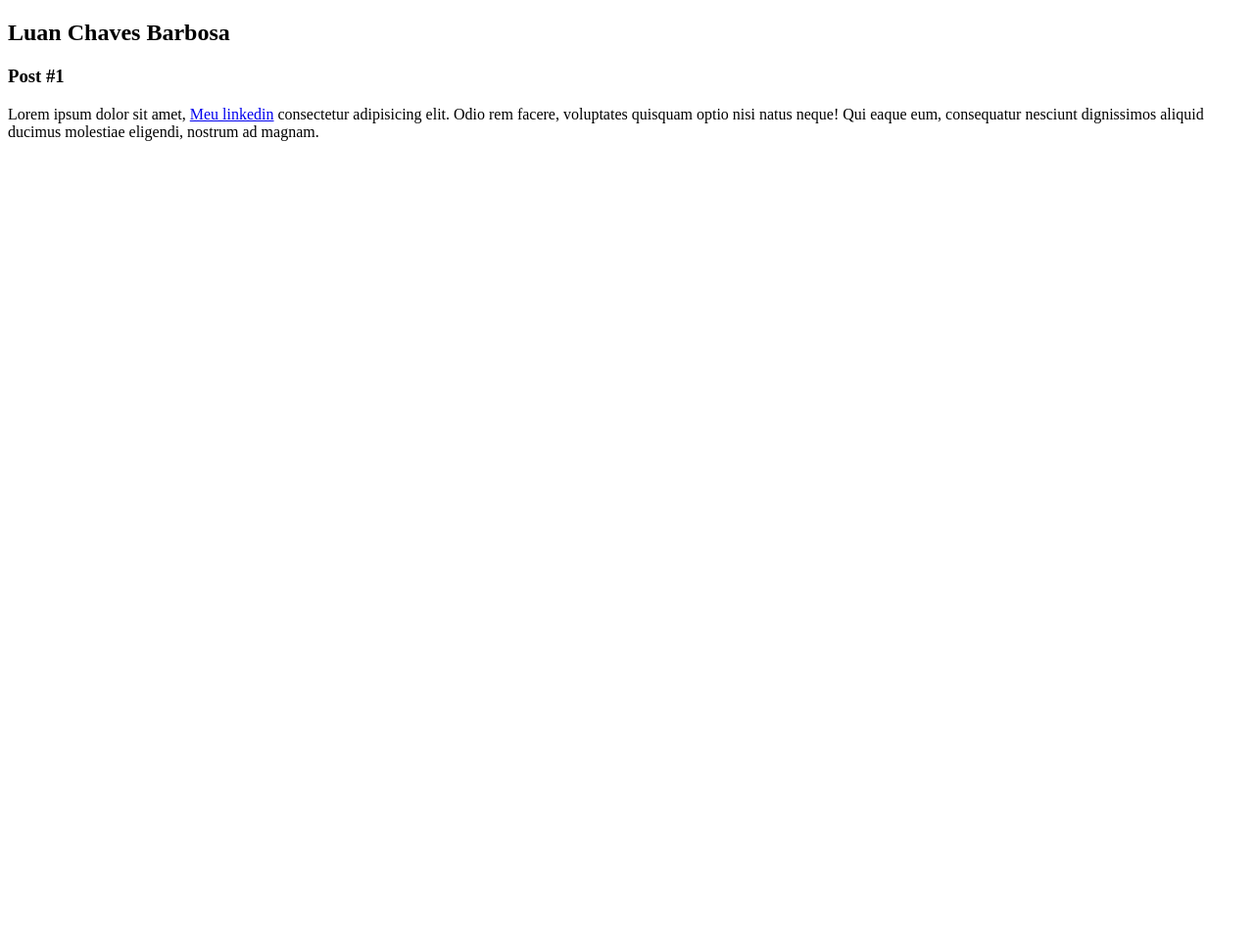
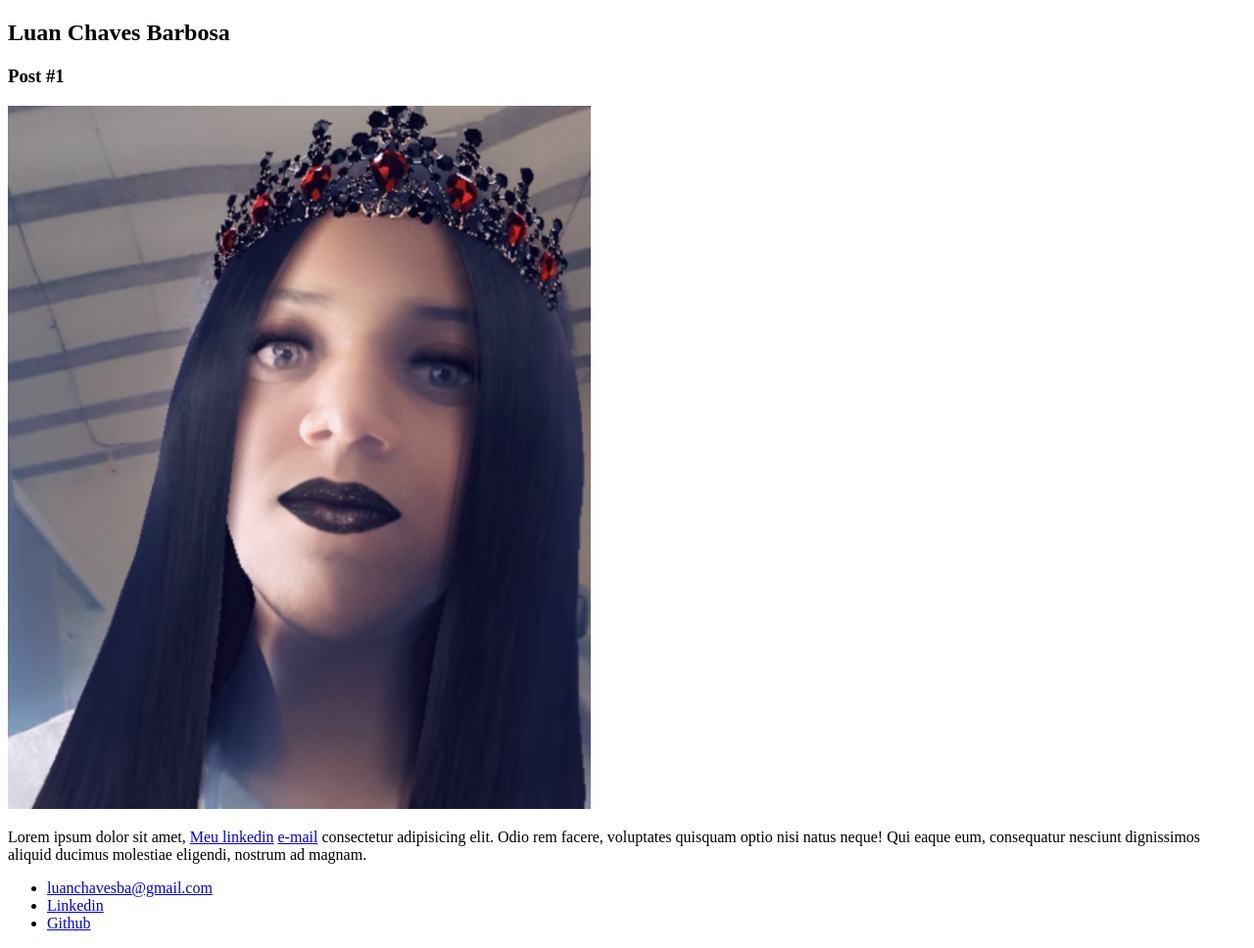
Before and after one commit to Qsonow/Estudo-da-DIO-EDUZZ, a plain HTML site: page Atividades/exercicio1/index.html in a window 1280 px wide. Shown: the whole page at 98% size. Before the commit the page ends 800 px from the top, so only its background shows below. Drawn offline with Linux system fonts and the light colour scheme.

Commit message:
Organizei as pastas novamente, e adiantei as atividades

```diff
--- a/Atividades/exercicio1/index.html
+++ b/Atividades/exercicio1/index.html
@@ -15,9 +15,26 @@
             <header>
                 <h3>Post #1</h3>
             </header>
-            <p>Lorem ipsum dolor sit amet, <a href="https://www.linkedin.com/in/luan-cb-6a6492222/" target="_blank">Meu linkedin</a> consectetur adipisicing elit. Odio rem facere, voluptates quisquam optio nisi natus neque! Qui eaque eum, consequatur nesciunt dignissimos aliquid ducimus molestiae eligendi, nostrum ad magnam.</p>
+            <img src="img/kkk.jpg" alt="Edição feita por mim S2">
+            <p>Lorem ipsum dolor sit amet, <a href="https://www.linkedin.com/in/luan-cb-6a6492222/" target="_blank">Meu
+                    linkedin</a> <a href="luanchavesba@gmail.com" target="_blank">e-mail</a> consectetur adipisicing elit. Odio rem
+                facere, voluptates quisquam optio nisi natus neque! Qui eaque eum, consequatur nesciunt dignissimos
+                aliquid ducimus molestiae eligendi, nostrum ad magnam.</p>
         </article>
     </section>
+    <footer>
+        <ul>
+            <li>
+                <a href="luanchavesba@gmail.com" target="_blank"> luanchavesba@gmail.com</a>
+            </li>
+            <li>
+                <a href="https://www.linkedin.com/in/luan-cb-6a6492222/" target="_blank"> Linkedin </a>
+            </li>
+            <li>
+                <a href="https://github.com/Qsonow"> Github </a>
+            </li>
+        </ul>
+    </footer>
 </body>
 
 </html>
```
Also changed, not shown: Atividades/exercicio1/img/curso_em_video.png (added), Atividades/exercicio1/img/kkk.jpg (added).
